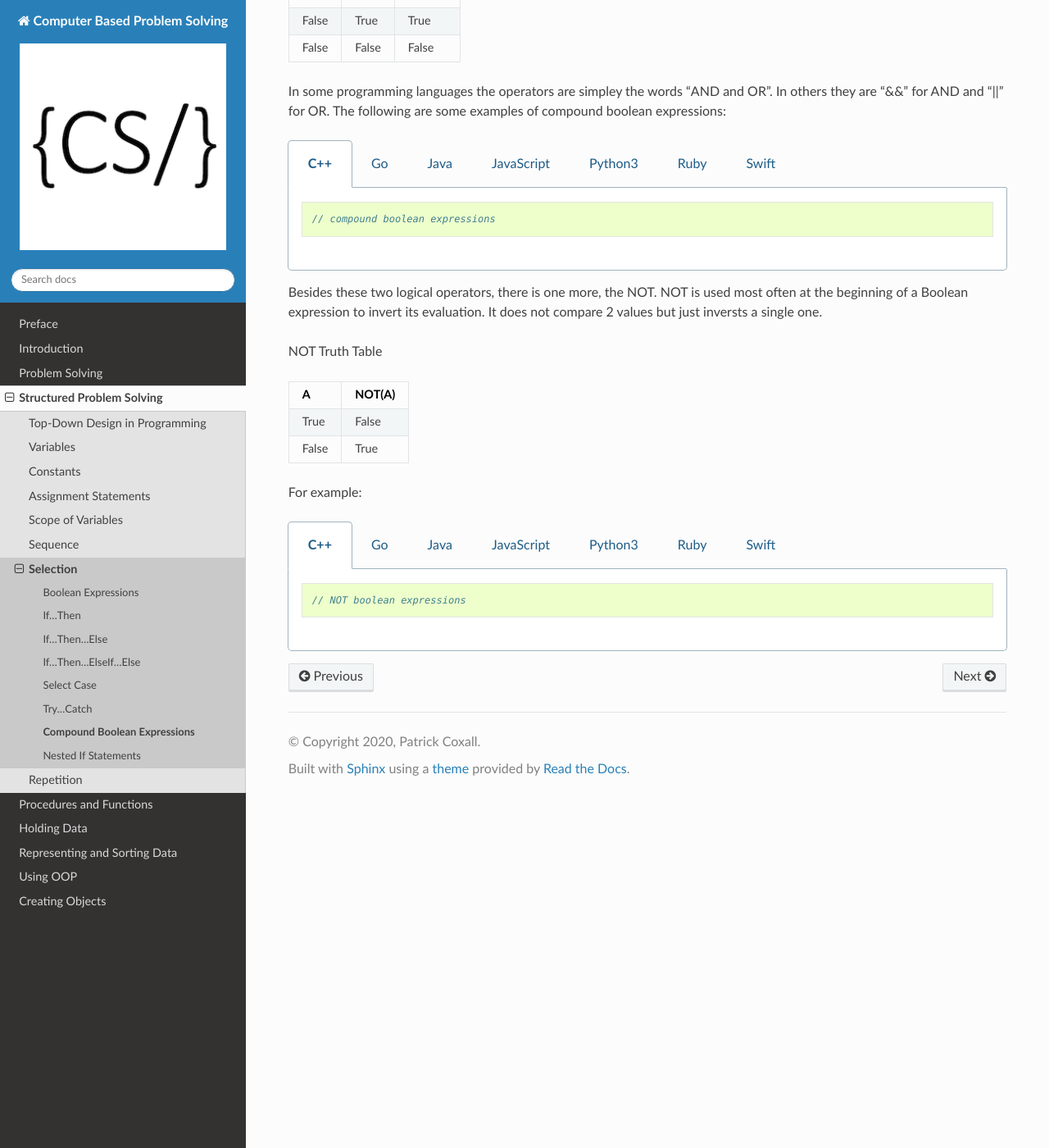
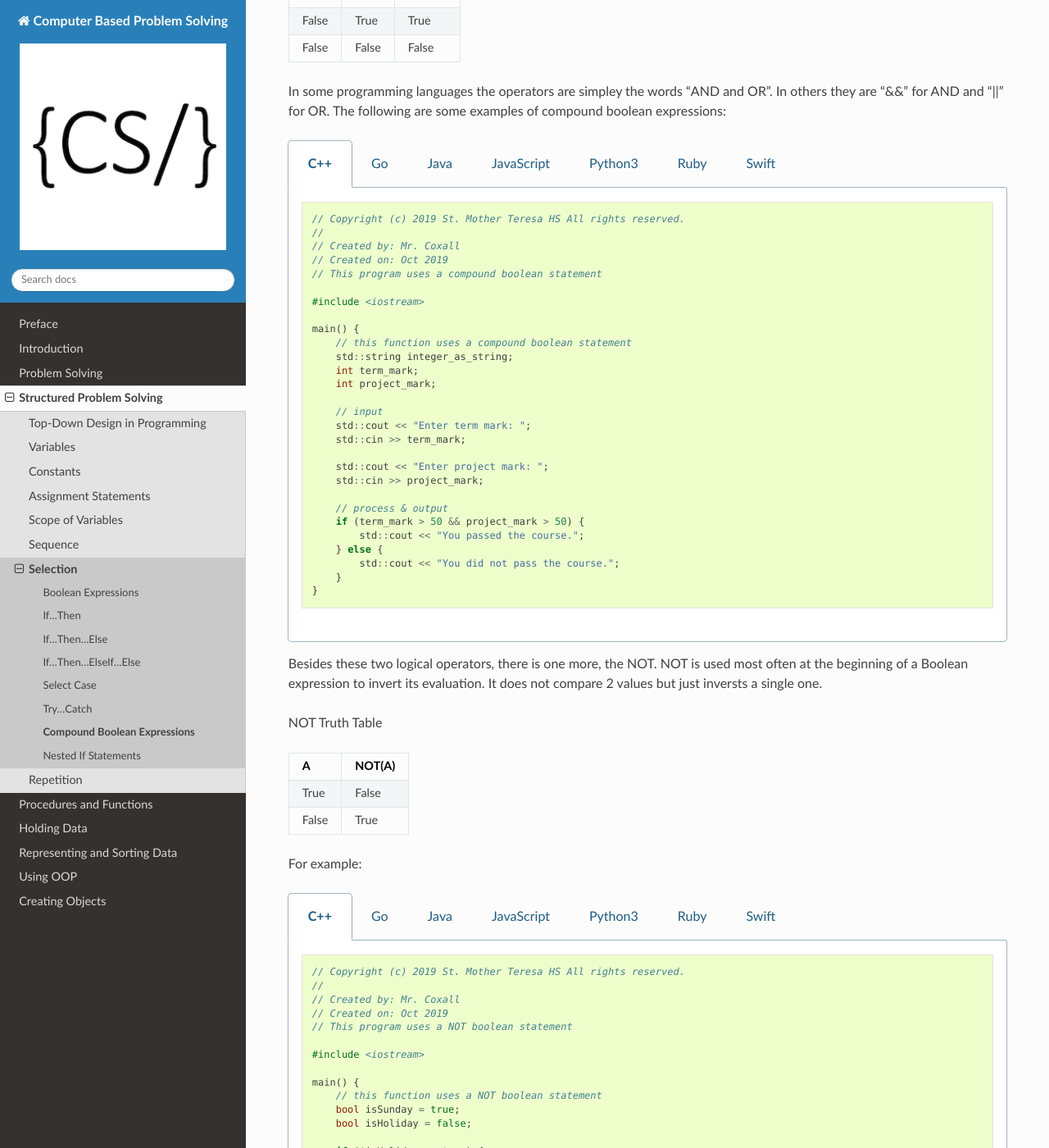
Before and after one commit to Mr-Coxall/Computer-Based-Problem-Solving, a Sphinx documentation site: the page built from docs/structured-problem-solving/compound-boolean-expressions.rst, in a window 1280 px wide and 1400 px high, scrolled down 704 px. Shown: the whole window at 82% size. Built offline with Sphinx 7.4.7 and the Read the Docs theme 2.0.0, drawn with Linux system fonts in a browser that asks for light colours; pages that are not in the unit, such as notebooks, are missing from menus; some of the changed text lies outside the part shown.

Commit message:
boolean express page

```diff
--- a/docs/structured-problem-solving/compound-boolean-expressions.rst
+++ b/docs/structured-problem-solving/compound-boolean-expressions.rst
@@ -41,7 +41,35 @@ In some programming languages the operators are simpley the words “AND and OR
 
     .. code-block:: C++
 
-      // compound boolean expressions
+      // Copyright (c) 2019 St. Mother Teresa HS All rights reserved.
+      //
+      // Created by: Mr. Coxall
+      // Created on: Oct 2019
+      // This program uses a compound boolean statement
+
+      #include <iostream>
+
+      main() {
+          // this function uses a compound boolean statement
+          std::string integer_as_string;
+          int term_mark;
+          int project_mark;
+
+          // input
+          std::cout << "Enter term mark: ";
+          std::cin >> term_mark;
+
+          std::cout << "Enter project mark: ";
+          std::cin >> project_mark;
+
+          // process & output
+          if (term_mark > 50 && project_mark > 50) {
+              std::cout << "You passed the course.";
+          } else {
+              std::cout << "You did not pass the course.";
+          }
+      }
+
 
   .. group-tab:: Go
 
@@ -82,9 +110,9 @@ In some programming languages the operators are simpley the words “AND and OR
 
           # process & output
           if term_mark > 50 and project_mark > 50:
-              print("You passed the course")
+              print("You passed the course.")
           else:
-              print("You did not pass the course")
+              print("You did not pass the course.")
 
 
       if __name__ == "__main__":
@@ -125,7 +153,26 @@ For example:
 
     .. code-block:: C++
 
-      // NOT boolean expressions
+      // Copyright (c) 2019 St. Mother Teresa HS All rights reserved.
+      //
+      // Created by: Mr. Coxall
+      // Created on: Oct 2019
+      // This program uses a NOT boolean statement
+
+      #include <iostream>
+
+      main() {
+          // this function uses a NOT boolean statement
+          bool isSunday = true;
+          bool isHoliday = false;
+
+          if (!isHoliday == true) {
+              std::cout << "Please start working, it is not holiday.";
+          } else {
+              std::cout << "Today is holiday!!";
+          }
+      }
+
 
   .. group-tab:: Go
 
@@ -149,7 +196,28 @@ For example:
 
     .. code-block:: Python
 
-      # NOT boolean expressions
+      #!/usr/bin/env python3
+
+      # Created by: Mr. Coxall
+      # Created on: Sep 2019
+      # This program uses a NOT boolean statement
+
+
+      def main():
+          # this function uses a NOT boolean statement
+
+          is_sunday = True
+          is_holiday = False
+
+          if not is_holiday:
+              print('Please start working, it is not holiday')
+          else:
+              print('Today is holiday!!')
+
+
+      if __name__ == "__main__":
+          main()
+
 
   .. group-tab:: Ruby
 
```
Also changed, not shown: docs/structured-problem-solving/nested-if-statements.rst (+15 -29 lines).
